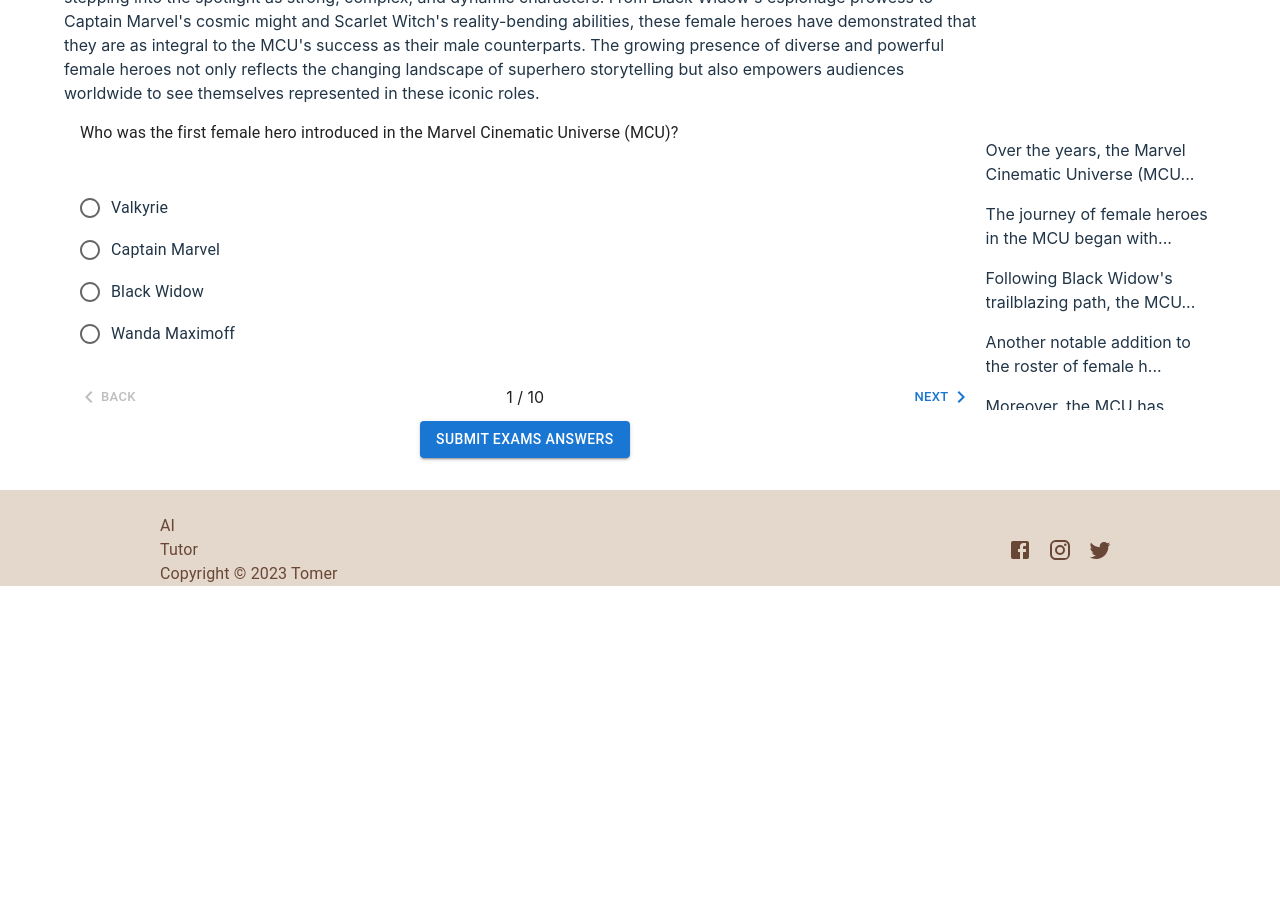
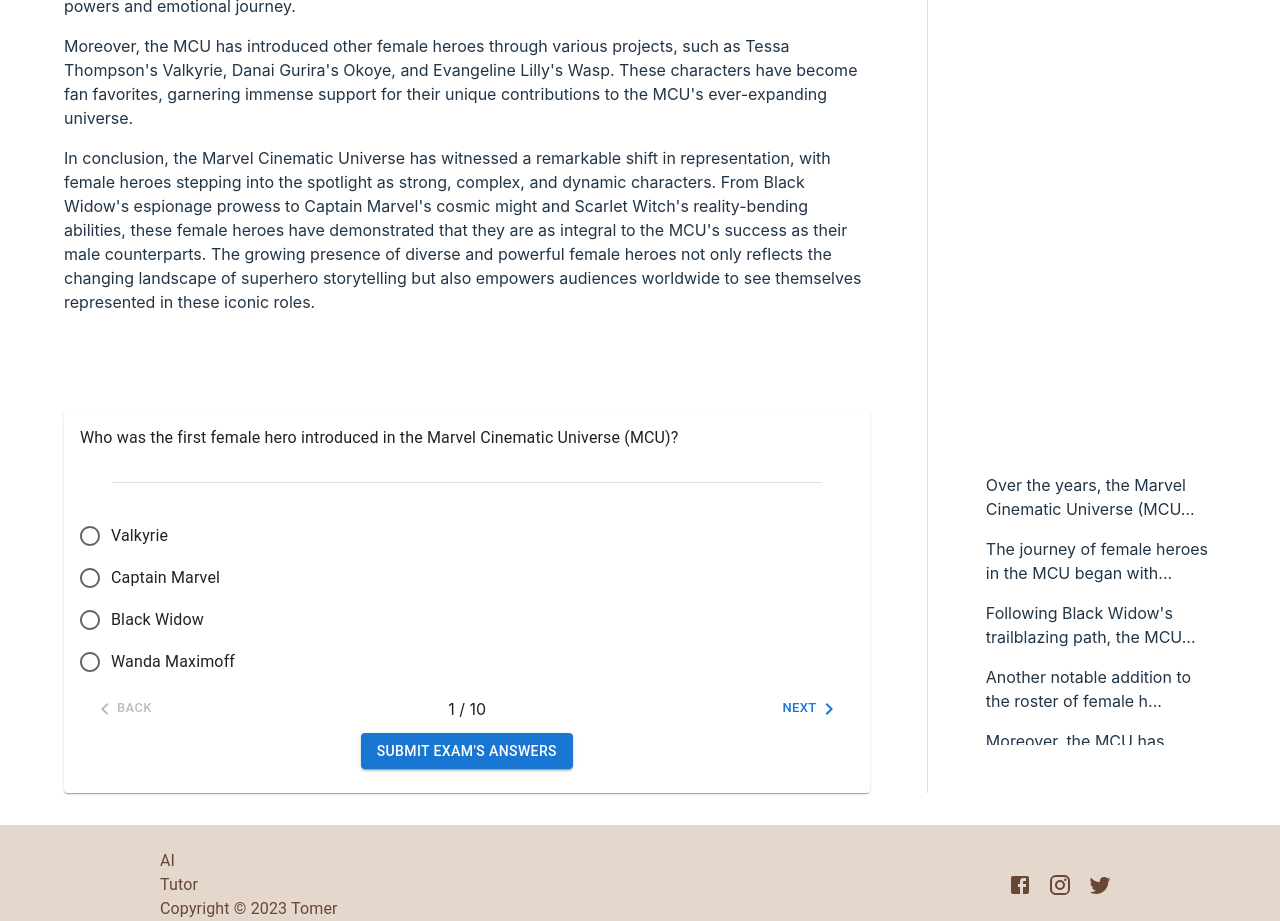
Before and after one commit to tomerbourstein/english-test, a React app: page / in a window 1280 px wide. Shown: the part 860-1781 px from the top of the page. Before the commit the page ends 1446 px from the top, so only its background shows below. Built offline with nearby package versions, Linux system fonts and the light colour scheme; the HTML template or start-up script is replaced by a standard one.

Commit message:
added a card to questions

```diff
--- a/src/App.css
+++ b/src/App.css
@@ -12,5 +12,11 @@
   text-align: left;
   margin: 2rem 4rem;
   display: flex;
-
+  gap: 5%;
 }
+ol {
+  padding-left: 1rem;
+}
+h1 {
+  width: 30rem;
+}
--- a/src/App.jsx
+++ b/src/App.jsx
@@ -4,12 +4,17 @@
 import Footer from "./components/Footer/Footer";
 import MainCard from "./components/Main/MainCard.jsx";
 import SideCard from "./components/Side/SideCard";
+
+import Divider from "@mui/material/Divider";
+
 function App() {
   return (
     <>
       <Header />
       <main>
         <MainCard />
+        <Divider orientation="vertical" flexItem />
+
         <SideCard />
       </main>
       <Footer />
--- a/src/components/Main/MainCard.module.css
+++ b/src/components/Main/MainCard.module.css
@@ -1,3 +1,6 @@
 .mainCard {
-  width: 80%;
+  width: 70%;
+  display: flex;
+  flex-direction: column;
+  gap: 5rem;
 }
--- a/src/components/Main/Questions.jsx
+++ b/src/components/Main/Questions.jsx
@@ -9,13 +9,18 @@
 import Button from "@mui/material/Button";
 import KeyboardArrowLeft from "@mui/icons-material/KeyboardArrowLeft";
 import KeyboardArrowRight from "@mui/icons-material/KeyboardArrowRight";
-
 import Radio from "@mui/material/Radio";
 import RadioGroup from "@mui/material/RadioGroup";
 import FormControlLabel from "@mui/material/FormControlLabel";
 import TextField from "@mui/material/TextField";
+import Card from "@mui/material/Card";
+import CardHeader from "@mui/material/CardHeader";
+import CardActions from "@mui/material/CardActions";
+import CardContent from "@mui/material/CardContent";
 
 import classes from "./Questions.module.css";
+import { Divider } from "@mui/material";
+
 const Questions = () => {
   const [activeStep, setActiveStep] = useState(0);
   const theme = useTheme();
@@ -31,23 +36,18 @@
   };
 
   return (
-    <Box className={classes.questionsBox} sx={{ width: "100%", flexGrow: 1 }}>
-      <Paper
-        square
-        elevation={0}
-        sx={{
-          display: "flex",
-          alignItems: "center",
-          height: 50,
-          pl: 2,
-          bgcolor: "background.default",
-        }}
-      >
-        <Typography sx={{ height: "100%" }}>
+    <Card className={classes.questionsBox} sx={{ width: "100%", flexGrow: 1 }}>
+      <CardContent>
+        <Box sx={{ display: "flex", textAlign: "left" }}>
+          <Typography component="h3" sx={{ height: "100%" }}>
             {questions[activeStep].question}
           </Typography>
-      </Paper>
-      <Box sx={{ minHeight: 170, width: "100%", p: 2 }}>
+        </Box>
+        <Divider variant="middle" sx={{ m: 4 }} />
+        <Box
+          className={classes.questionsBox}
+          sx={{ minHeight: 170, width: "100%" }}
+        >
           <RadioGroup
             aria-labelledby="demo-radio-buttons-group-label"
             name="radio-buttons-group"
@@ -93,7 +93,11 @@
             </Button>
           }
           backButton={
-          <Button size="small" onClick={handleBack} disabled={activeStep === 0}>
+            <Button
+              size="small"
+              onClick={handleBack}
+              disabled={activeStep === 0}
+            >
               {theme.direction === "rtl" ? (
                 <KeyboardArrowRight />
               ) : (
@@ -108,9 +112,10 @@
           variant="contained"
           position="static"
         >
-        Submit Exams Answers
+          Submit Exam's Answers
         </Button>
-    </Box>
+      </CardContent>
+    </Card>
   );
 };
 
```
Lines whose indentation alone changed are shown as unchanged.
